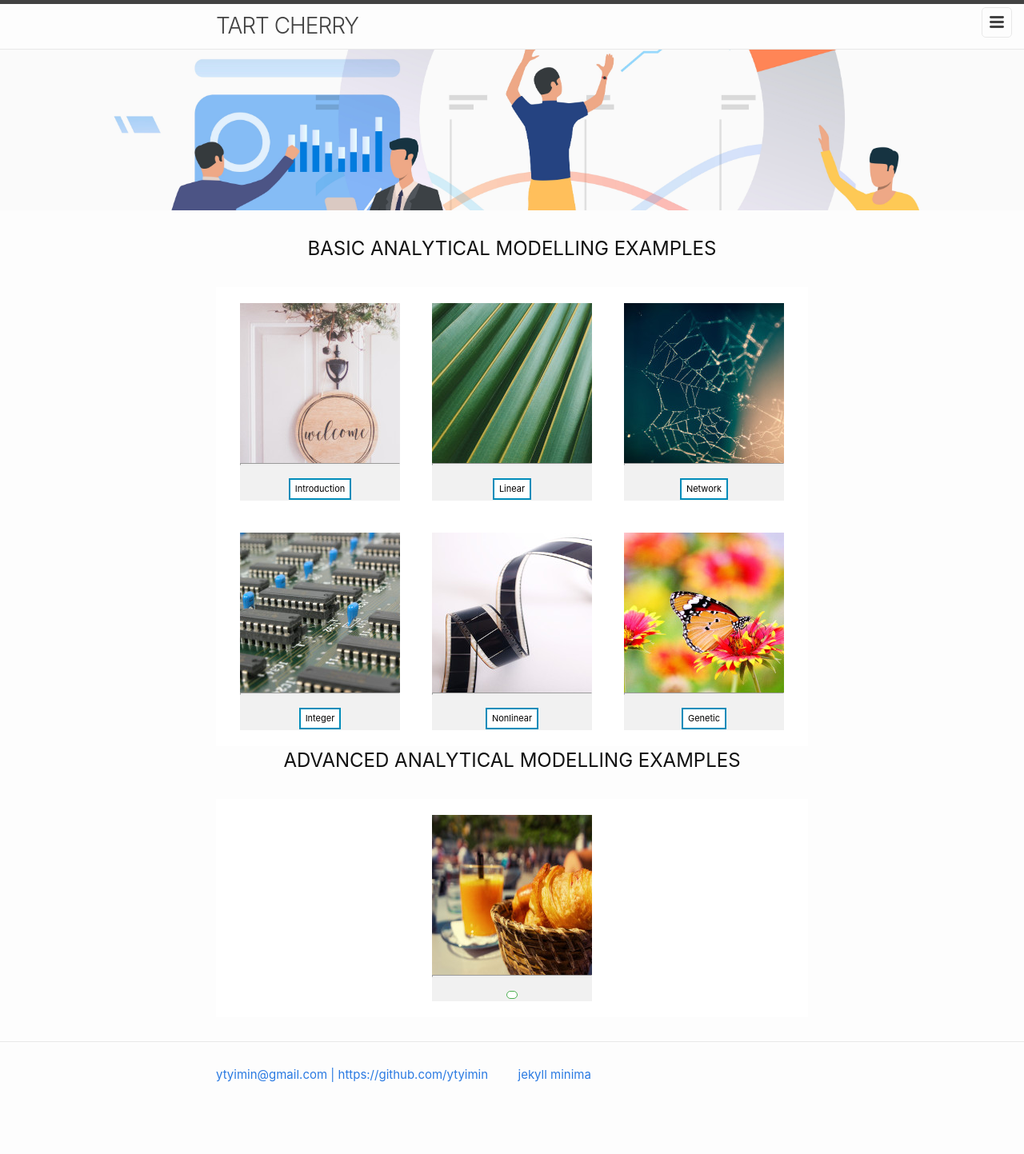
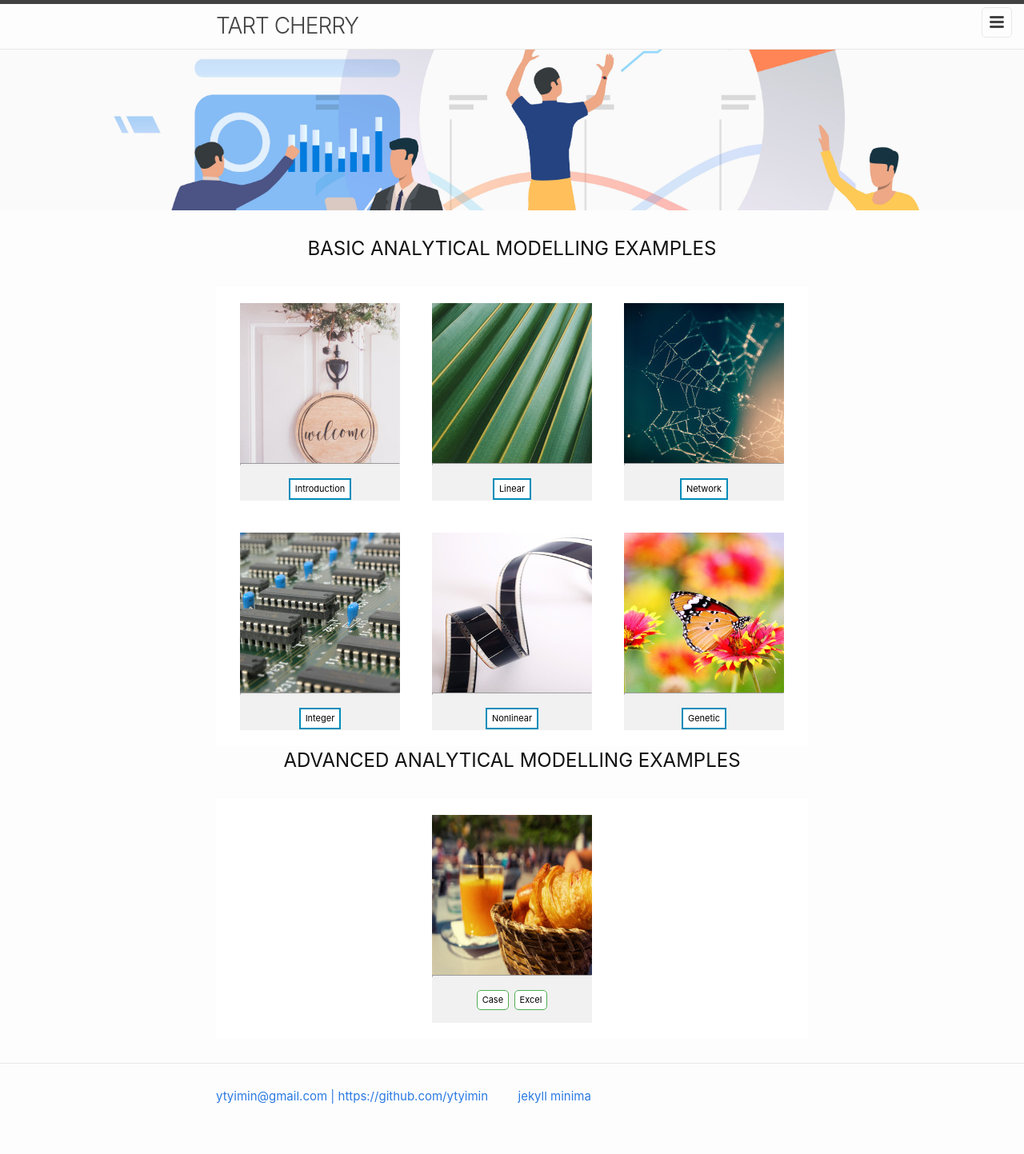
Before and after one commit to ytyimin/tart-cherry, a Jekyll site: the page built from index.markdown, in a window 1280 px wide. Shown: the whole page at 80% size. Built offline with Jekyll 4.4.1, drawn with Linux system fonts in a browser that asks for light colours; before the commit the page ends 1416 px from its top, so only the background shows below that.

Commit message:
Update home.html

```diff
--- a/_layouts/home.html
+++ b/_layouts/home.html
@@ -28,7 +28,9 @@ layout: default
         <div><img src="{{ site.baseurl }}/assets/image/bistro_new_s.jpg" alt="Cafe Bistro" width="image-head-width" height="image-head-height">
         <hr style="height:1px">
         <br>
-        <a class="button button1" href="{{ site.baseurl }}/{{ item.url }}" target="_self" rel="noopener">{{ item.title }}</a>
+        <a class="button button1" href="{{ site.baseurl }}/assets/projects/D1[CafeBistro].docx" target="_self" rel="noopener">Case</a>
+        <a class="button button1" href="{{ site.baseurl }}/assets/projects/D1[CafeBistro].xlsx" target="_self" rel="noopener">Excel</a>
+        <p> </p>
       </div>
   </div>
 
```
